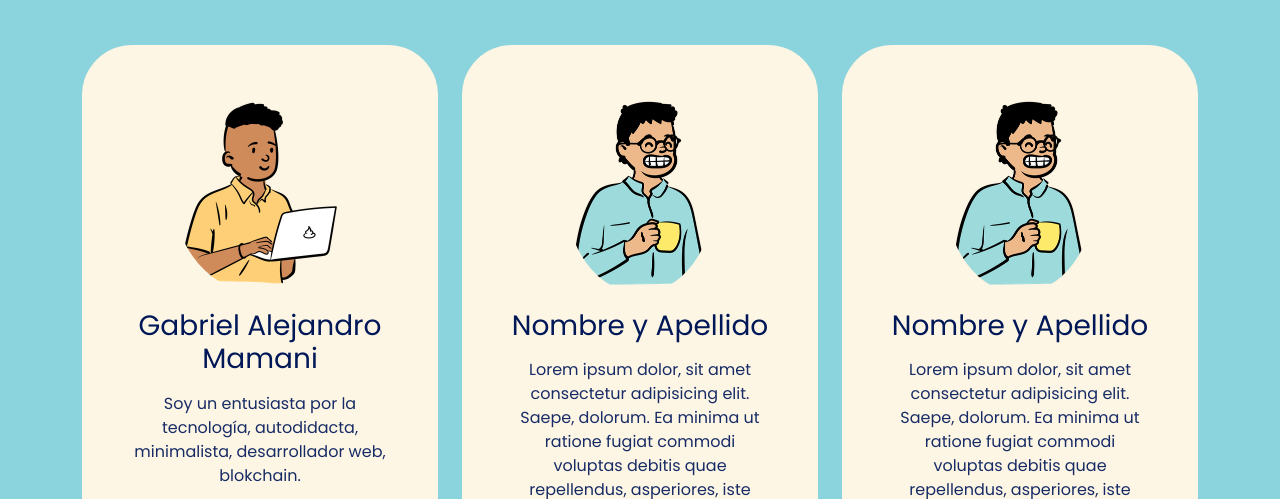
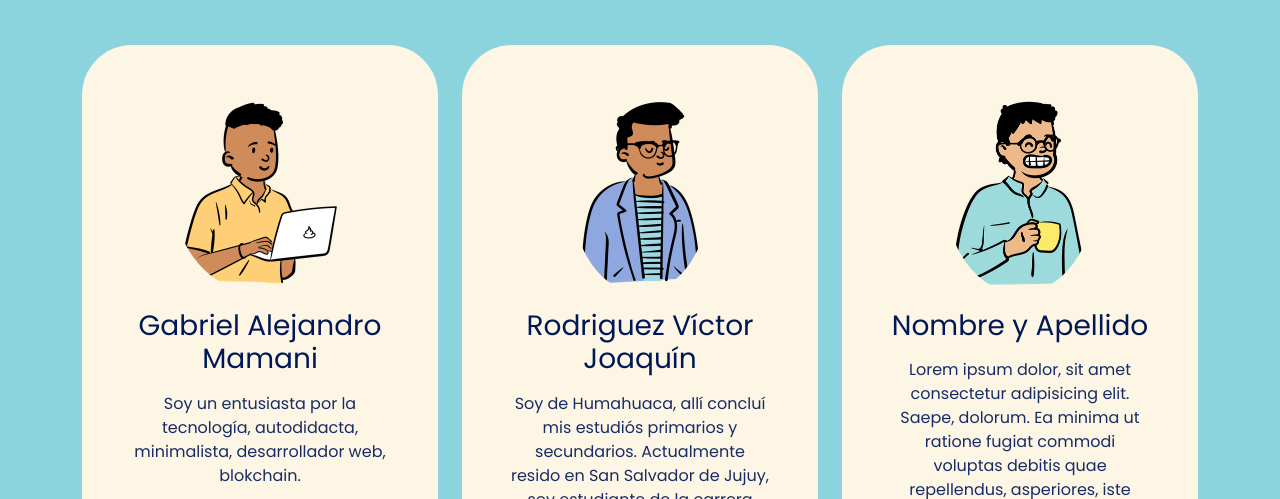
Before and after one commit to gamcode98/devtech-podcast-web, a plain HTML site: page index.html in a window 1280 px wide. Shown: the part 1190-1689 px from the top of the page. Drawn offline with nearby package versions, Linux system fonts and the light colour scheme.

Commit message:
tarjeta 2 modificada, incluido imagen de avatar

```diff
--- a/index.html
+++ b/index.html
@@ -117,11 +117,11 @@
           <div class="col-md-6 col-lg-4 mb-3">
             <div class="card">
               <div class="card-body text-center p-5">
-                <img src="./assets/avatar.png" alt="avatar" class="img img-fluid rounded-circle mb-3">
-                <h3 class="title card-title mb-3">Nombre y Apellido</h3>
-                <p>Lorem ipsum dolor, sit amet consectetur adipisicing elit. Saepe, dolorum. Ea minima ut ratione fugiat
-                  commodi voluptas debitis quae repellendus, asperiores, iste recusandae blanditiis architecto
-                  voluptatum natus laboriosam maxime libero!</p>
+                <img src="./assets/Avatar2.png" alt="avatar" class="img img-fluid rounded-circle mb-3">
+                <h3 class="title card-title mb-3">Rodriguez Víctor Joaquín</h3>
+                <p>Soy de Humahuaca, allí concluí mis estudiós primarios y secundarios.
+                  Actualmente resido en San Salvador de Jujuy, soy estudiante de la carrera ingeniería informática de la UNJu. Estoy cursando el trayecto de formación FullStack Web Developer, con el objetivo de aprender nuevas herramientas y capacidades para insertarme en el mercado laboral.
+                </p>
                 <a href="#"><i class="bi bi-twitter text-dark mx-1 lead"></i></a>
                 <a href="#"><i class="bi bi-linkedin text-dark mx-1 lead"></i></a>
                 <a href="#"><i class="bi bi-github text-dark mx-1 lead"></i></a>
```
Also changed, not shown: assets/Avatar2.png (added).
